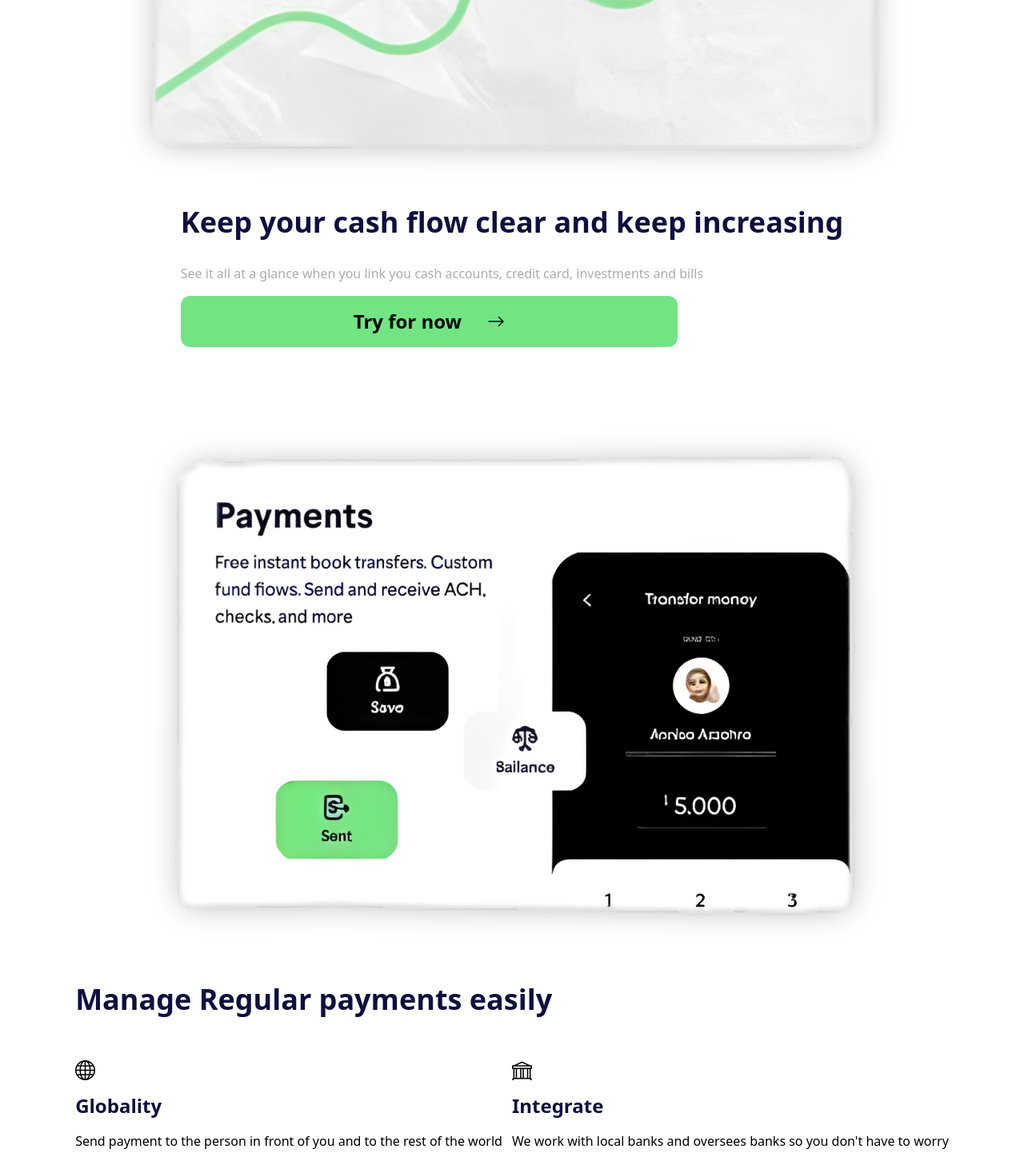
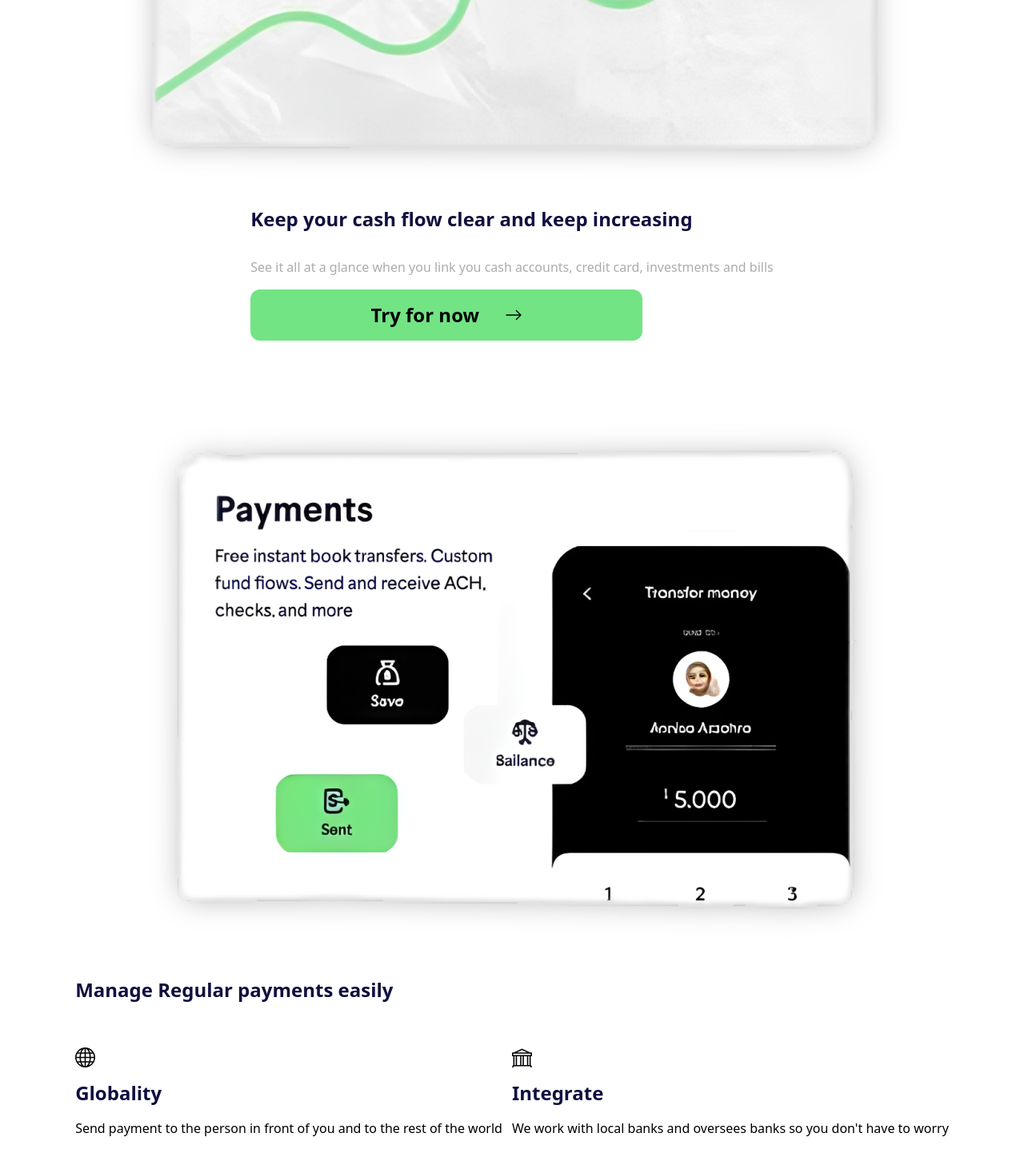
Before and after one commit to Sijibomii/unine, a React (Create React App) app: page / in a window 1280 px wide. Shown: the part 4010-5477 px from the top of the page at 80% size. Built offline with nearby package versions, Linux system fonts and the light colour scheme.

Commit message:
autoplay

```diff
--- a/src/components/Card.js
+++ b/src/components/Card.js
@@ -7,7 +7,7 @@ const Card = () => {
         <img className='atm' src={ATM} />
       </div>
       <div className=' mt-12'>
-        <h2 className='text-4xl font-bold b mb-8'>Keep your cash flow clear and keep increasing</h2>
+        <h2 className='text-2xl font-bold b mb-8'>Keep your cash flow clear and keep increasing</h2>
         <p className='calmer-white text-md font-normal mb-4'>See it all at a glance when you link you cash accounts, credit card, investments and bills</p>
         <a className='flex items-center justify-center bg-[#72E484] px-8 py-4 rounded-xl w-3/4'>
           <h4 className='text-2xl font-bold mr-8'>Try for now</h4>
--- a/src/components/Comments.js
+++ b/src/components/Comments.js
@@ -18,6 +18,7 @@ const Comments = () => {
     loop={true}
     autoplay = {{
       delay: 3000,
+      disableOnInteraction: false
     }}
     // breakpoints={}
     // add buttons too
--- a/src/components/Payment.js
+++ b/src/components/Payment.js
@@ -7,7 +7,7 @@ const Payment = () => {
         <img className='atm' src={ATM} />
       </div>
       <div className=' mt-12'>
-        <h2 className='text-4xl font-bold b mb-8'>Manage Regular payments easily</h2>
+        <h2 className='text-2xl font-bold b mb-8'>Manage Regular payments easily</h2>
         <div className='flex items-center py-2'>
           <div className='py-4 mr-3'>
             <svg xmlns="http://www.w3.org/2000/svg" width="25" height="25" fill="currentColor" className="mb-4 bi bi-globe" viewBox="0 0 16 16"> <path d="M0 8a8 8 0 1 1 16 0A8 8 0 0 1 0 8zm7.5-6.923c-.67.204-1.335.82-1.887 1.855A7.97 7.97 0 0 0 5.145 4H7.5V1.077zM4.09 4a9.267 9.267 0 0 1 .64-1.539 6.7 6.7 0 0 1 .597-.933A7.025 7.025 0 0 0 2.255 4H4.09zm-.582 3.5c.03-.877.138-1.718.312-2.5H1.674a6.958 6.958 0 0 0-.656 2.5h2.49zM4.847 5a12.5 12.5 0 0 0-.338 2.5H7.5V5H4.847zM8.5 5v2.5h2.99a12.495 12.495 0 0 0-.337-2.5H8.5zM4.51 8.5a12.5 12.5 0 0 0 .337 2.5H7.5V8.5H4.51zm3.99 0V11h2.653c.187-.765.306-1.608.338-2.5H8.5zM5.145 12c.138.386.295.744.468 1.068.552 1.035 1.218 1.65 1.887 1.855V12H5.145zm.182 2.472a6.696 6.696 0 0 1-.597-.933A9.268 9.268 0 0 1 4.09 12H2.255a7.024 7.024 0 0 0 3.072 2.472zM3.82 11a13.652 13.652 0 0 1-.312-2.5h-2.49c.062.89.291 1.733.656 2.5H3.82zm6.853 3.472A7.024 7.024 0 0 0 13.745 12H11.91a9.27 9.27 0 0 1-.64 1.539 6.688 6.688 0 0 1-.597.933zM8.5 12v2.923c.67-.204 1.335-.82 1.887-1.855.173-.324.33-.682.468-1.068H8.5zm3.68-1h2.146c.365-.767.594-1.61.656-2.5h-2.49a13.65 13.65 0 0 1-.312 2.5zm2.802-3.5a6.959 6.959 0 0 0-.656-2.5H12.18c.174.782.282 1.623.312 2.5h2.49zM11.27 2.461c.247.464.462.98.64 1.539h1.835a7.024 7.024 0 0 0-3.072-2.472c.218.284.418.598.597.933zM10.855 4a7.966 7.966 0 0 0-.468-1.068C9.835 1.897 9.17 1.282 8.5 1.077V4h2.355z"/> </svg>
```
